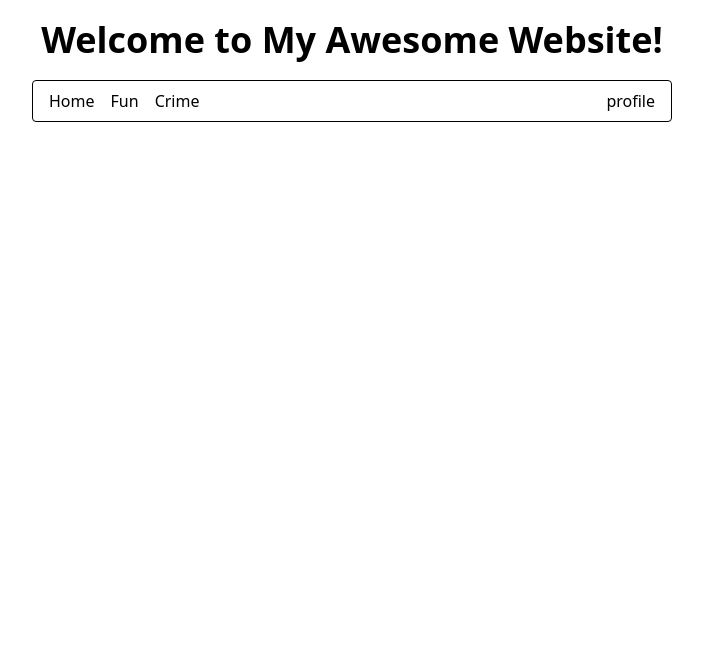
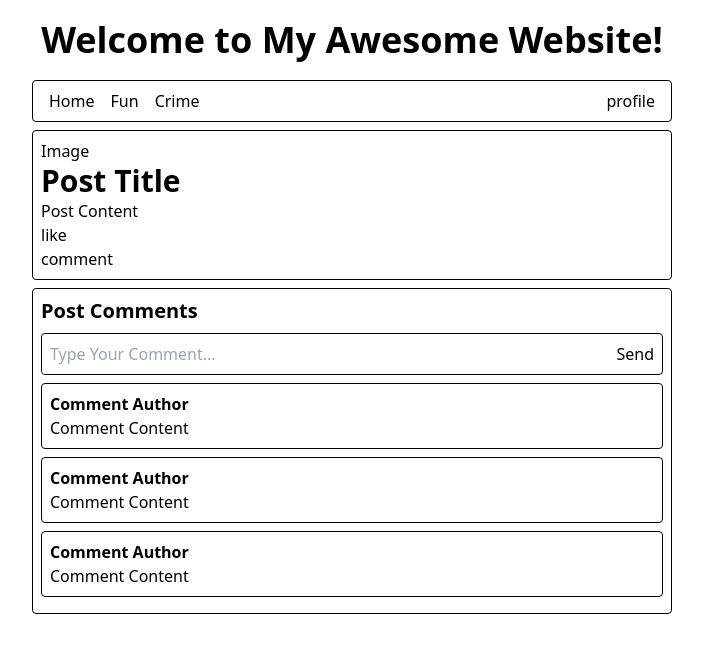
Before and after one commit to maryrrrr/myblogRepo, a React (Create React App) app: page /post/1 in a window 1280 px wide. Shown: the top 652 px of the page, without its empty margins (288-991 px from the left). Built offline with nearby package versions, Linux system fonts and the light colour scheme; no server answers.

Commit message:
feat: connect with supabase

```diff
--- a/package.json
+++ b/package.json
@@ -3,6 +3,7 @@
   "version": "0.1.0",
   "private": true,
   "dependencies": {
+    "@supabase/supabase-js": "^2.8.0",
     "@testing-library/jest-dom": "^5.16.5",
     "@testing-library/react": "^13.4.0",
     "@testing-library/user-event": "^13.5.0",
--- /dev/null
+++ b/src/data/supabase/client.js
@@ -0,0 +1,6 @@
+import { createClient } from "@supabase/supabase-js";
+
+export const supabase = createClient(
+  process.env.REACT_APP_SUPABASE_PROJECT_URL,
+  process.env.REACT_APP_SUPABASE_ANON_KEY
+);
--- a/src/pages/category/index.js
+++ b/src/pages/category/index.js
@@ -1,6 +1,13 @@
+import Layout from "../home/components/Layout";
+import PostCard from "../home/components/PostCard";
 const Category = () => {
     return(
-        <div>category</div>
+        <Layout>
+            <div className="text-center font-bold text-2xl">Category Title</div>
+        <PostCard />
+        <PostCard />
+        <PostCard />
+    </Layout>
     )
 
 }
--- a/src/pages/home/components/Layout.js
+++ b/src/pages/home/components/Layout.js
@@ -1,5 +1,5 @@
 import Nav from './Nav';
-const Layout= ({Children}) => {
+const Layout= ({children}) => {
     return(
         <div className='container mx-auto'
         style= {{maxWidth: '640px'}}>
@@ -7,7 +7,7 @@ const Layout= ({Children}) => {
                 Welcome to My Awesome Website!
             </div>
             <Nav />
-            <div>{Children}</div>
+            <div>{children}</div>
         </div>
     )
 }
--- a/src/pages/home/components/PostCard.js
+++ b/src/pages/home/components/PostCard.js
@@ -1,15 +1,18 @@
-import { Link } from 'react-router-dom';
-const PostCard= () =>{
+import { Link } from "react-router-dom";
+const PostCard= ({postData}) =>{
     return(
         <div className='flex border border-black rounded my-2 p-2'>
-            <div className="w-24">
-                <Link to='/post/1'>Image</Link>
+            <div className="w-20 mr-2">
+                <Link to={`/post/${postData.id}`}>
+                    <img src= {postData.image}
+                        alt={postData.title} />
+                </Link>
             </div>
             <div className="flex-1">
                 <div className="font-bold text-3xl">
-                    <Link to='/post/1'>Post Title</Link>
+                    <Link to='/post/1'>{postData.title}</Link>
                 </div>
-                <div>Post Description</div>
+                <div>{`${postData.content.substr(0,70)}...`}</div>
                 <div className="flex">
                     <div className='py-1 px-2 hover:bg-black hover:text-white hover:rounded'>Like</div>
                     <div className='py-1 px-2 hover:bg-black hover:text-white hover:rounded'>Comment</div>
--- a/src/pages/home/index.js
+++ b/src/pages/home/index.js
@@ -1,12 +1,25 @@
-import React from 'react';
-import Layout from './components/Layout';
-import PostCard from './components/PostCard';
+import Layout from '../home/components/Layout';
+import PostCard from '../home/components/PostCard';
+import {supabase} from '../../data/supabase/client';
+import { useEffect, useState } from "react";
 const Home = () => {
+    const [lastPosts, setLastPosts]= useState([]);
+    const [error, setError]= useState(null);
+    const getAllPosts= async() =>{
+        const { data: posts, error } = await supabase.from('posts').select('*')
+        setLastPosts(posts);
+        setError(error);
+    }
+
+    useEffect( ()=> {
+        getAllPosts();
+    }, []);
     return(
             <Layout>
-                <PostCard />
-                <PostCard />
-                <PostCard />
+                {!error && lastPosts.length>0 && lastPosts.map((post)=> (<PostCard
+                key={post.id}
+                postData={post}
+                />))}
             </Layout>
     )
  }
--- a/src/pages/post/index.js
+++ b/src/pages/post/index.js
@@ -1,27 +1,29 @@
 import Layout from "../home/components/Layout";
-import PostComment from "./components/Comment";
+import CommentCard from "../post/components/Comment";
 
 const Post= () => {
+
     return(
         <Layout>
             <div className="border border-black rounded p-2 my-2">
-                <div className="m-2">Post Image</div>
-                <h1>Post Title</h1>
+                <div>Image</div>
+                <h1 className="font-bold text-3xl">Post Title</h1>
                 <div>Post Content</div>
-                <div className="flex">
+                <div>
                     <div>like</div>
+                    <div>comment</div>
                 </div>
             </div>
             <div className="border border-black rounded p-2">
-                <div className="text-2xl font-bold">Post Comments</div>
+                <div className="text-xl font-bold">Post Comments</div>
                 <div className="flex border border-black rounded my-2">
-                    <input className="flex-1 p-2" type="text" placeholder="Type Your Comment..." />
-                    <button className="rounded bg-black text-white ml-2">Send</button>
+                    <input className="flex-1 rounded p-2" type="text" placeholder="Type Your Comment..." />
+                    <button className="rounded p-2">Send</button>
                 </div>
                 <div>
-                    <PostComment />
-                    <PostComment />
-                    <PostComment />
+                    <CommentCard />
+                    <CommentCard />
+                    <CommentCard />
                 </div>
 
             </div>
--- a/src/pages/profile/index.js
+++ b/src/pages/profile/index.js
@@ -1,6 +1,19 @@
 const Profile= () =>{
     return(
-        <>Profile</>
+        <div className='container mx-auto mt-20'
+        style={{ maxWidth: "320px" }}>
+    <div className="text-4xl font-bold text-center">Hey Guy!</div>
+
+        <div className="border border-black rounded p-4 my-2">
+            <div>Name:</div>
+            <input className="w-full border border-black rounded p-2"
+                placeholder="Type Your Name"
+                type="text"/>
+            </div>
+
+            <button className="w-full bg-black text-white rounded p-2">Update Your Name</button>
+
+</div>
     )
 }
 export default Profile;
--- a/src/pages/signin/index.js
+++ b/src/pages/signin/index.js
@@ -1,6 +1,24 @@
 const SignIn = () => {
     return(
-        <div>signin</div>
-    )
+        <div className='container mx-auto mt-20'
+                style={{ maxWidth: "320px" }}>
+            <div className="text-4xl font-bold text-center">Let's Go!</div>
+
+                <div className="border border-black rounded p-4 my-2">
+                    <div>Email:</div>
+                    <input className="w-full border border-black rounded p-2"
+                        placeholder="Type Your Email"
+                        type="email"/>
+                    <div>Password:</div>
+                    <input className="w-full border border-black rounded p-2"
+                        placeholder="At Least 6 Characters"
+                        type="password" />
+                </div>
+
+                    <button className="w-32 bg-black text-white rounded p-2 mx-6">SignIn</button>
+                    <button className="w-32 bg-black text-white rounded p-2">SignUp</button>
+
+        </div>
+    );
 }
 export default SignIn;
```
Also changed, not shown: 2 other files (tests, documents, lock files or other folders).
